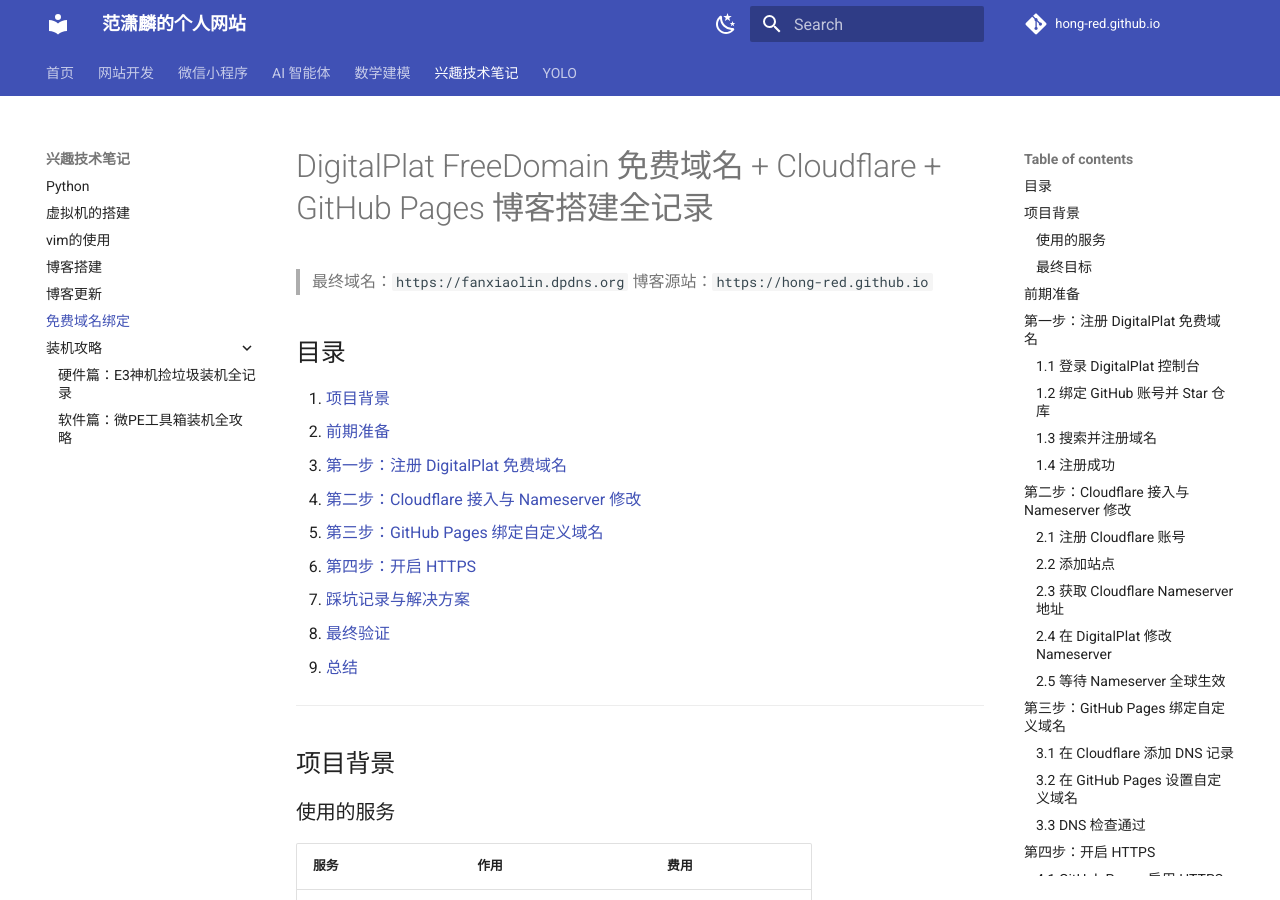
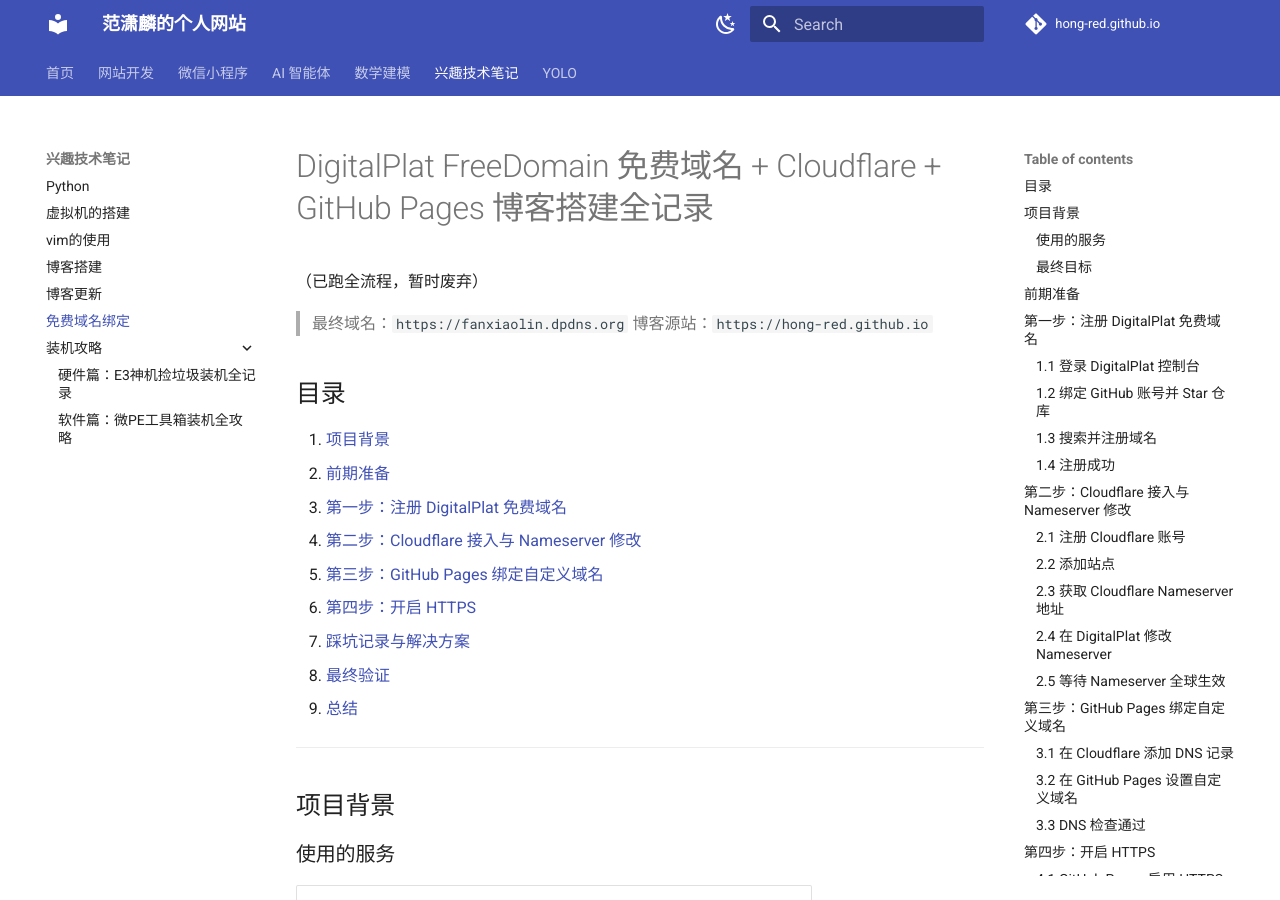
Before and after one commit to hong-red/hong-red.github.io, an MkDocs documentation site: the page built from docs/TECH/BLOG/domain-setup.md, in a window 1280 px wide and 900 px high. Built offline with MkDocs 1.6.1 and Material for MkDocs 9.7.7, drawn with Linux system fonts in a browser that asks for light colours; comment, search, counter and statistics services are not loaded.

Commit message:
更新 domain-setup 标注与 project_blog

```diff
--- a/docs/TECH/BLOG/domain-setup.md
+++ b/docs/TECH/BLOG/domain-setup.md
@@ -1,5 +1,5 @@
 # DigitalPlat FreeDomain 免费域名 + Cloudflare + GitHub Pages 博客搭建全记录
-
+（已跑全流程，暂时废弃）
 > 最终域名：`https://fanxiaolin.dpdns.org`
 > 博客源站：`https://hong-red.github.io`
 
```
Also changed, not shown: docs/WEB/project_blog.md (+1 -0 lines).
